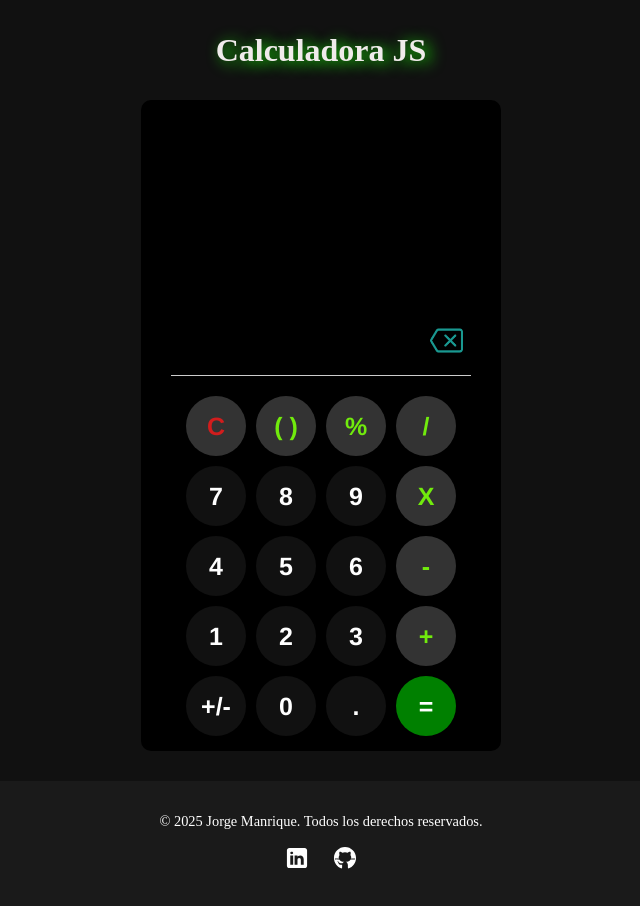
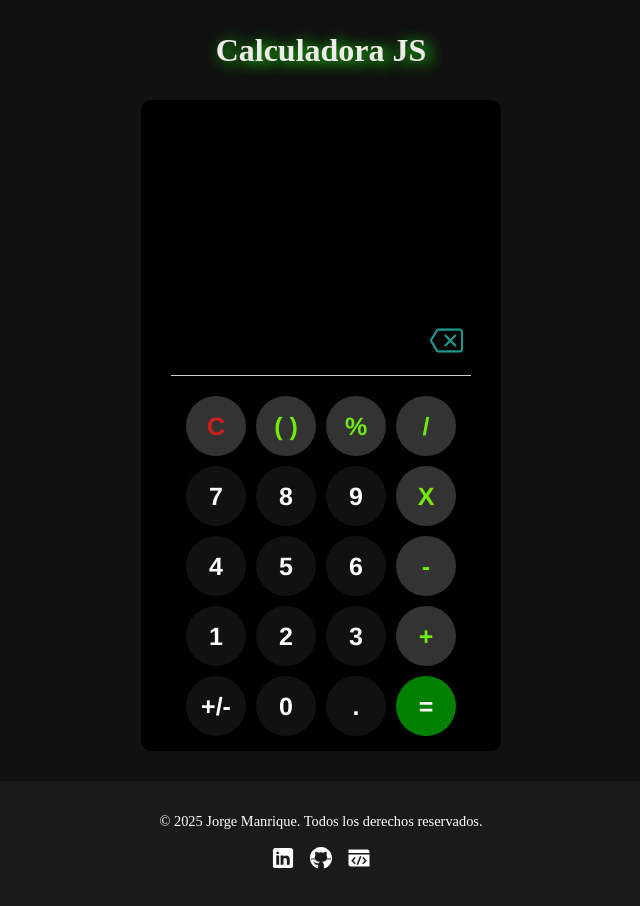
Before and after one commit to jmanriquecha/calculadora, a website: page src/index.html in a window 1280 px wide. Shown: the whole page, without its empty margins (319-959 px from the left). Drawn offline with nearby package versions, Linux system fonts and the light colour scheme.

Commit message:
Se agrega url de github repository

```diff
--- a/src/css/main.css
+++ b/src/css/main.css
@@ -269,7 +269,7 @@ rgb(0, 128, 0) .porcentaje {
 }
 
 .footer .social-links a {
-    margin: 0 10px;
+    margin: 0 5px;
     display: inline-block;
     transition: transform 0.3s ease;
 }
--- a/src/index.html
+++ b/src/index.html
@@ -28,6 +28,10 @@
                     <a href="https://github.com/jmanriquecha" target="_blank" aria-label="GitHub">
                         <img src="./img/icons8-github.svg" alt="GitHub">
                     </a>
+                    <a href="https://github.com/jmanriquecha/calculadora" target="_blank"
+                        aria-label="GitHub repository">
+                        <img src="./img/icons8-codigo-48.png" alt="GitHub repository">
+                    </a>
                 </div>
             </div>
         </footer>
```
Also changed, not shown: src/img/icons8-codigo-48.png (added).
